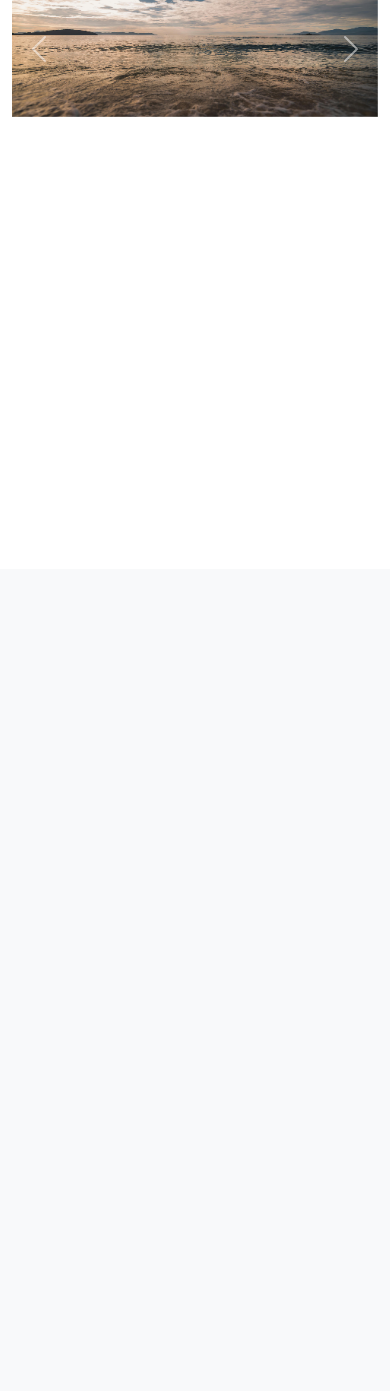
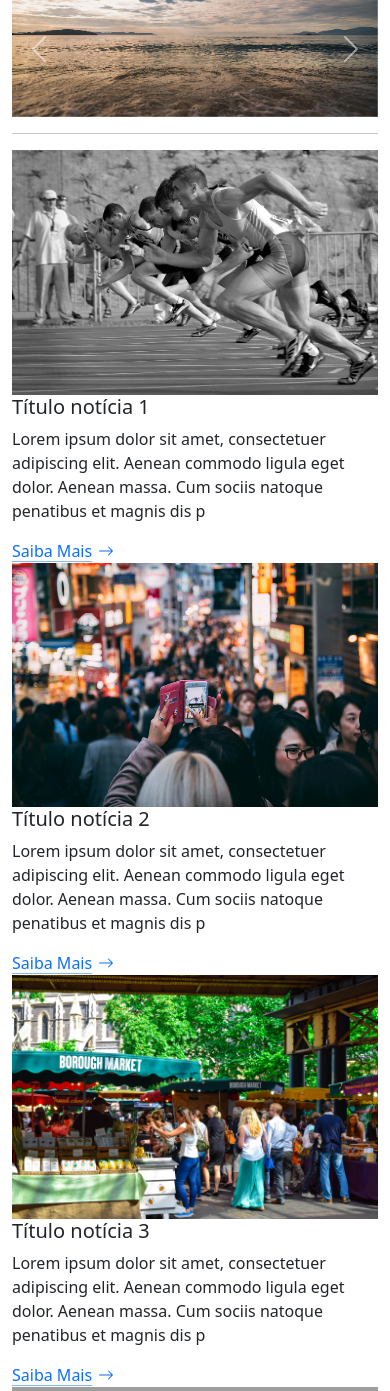
Before and after one commit to atalibaneto/TI37, a PHP site: page /index.php in a window 390 px wide. Shown: the part 275-1666 px from the top of the page. Before the commit the page ends 392 px from the top, so only its background shows below. Run offline with PHP 8.4, Linux system fonts and the light colour scheme; data that the repository does not hold is empty; grey boxes are pictures that could not be loaded.

Commit message:
Aula 13/08/2026 - [página inicial]

```diff
--- a/DesenvolveWEB/php/news/index.php
+++ b/DesenvolveWEB/php/news/index.php
@@ -5,6 +5,7 @@
     <meta name="viewport" content="width=device-width, initial-scale=1.0">
     <title>.::Notícias News::.</title>
     <link href="https://cdn.jsdelivr.net/npm/bootstrap@5.3.8/dist/css/bootstrap.min.css" rel="stylesheet" integrity="sha384-sRIl4kxILFvY47J16cr9ZwB07vP4J8+LH7qKQnuqkuIAvNWLzeN8tE5YBujZqJLB" crossorigin="anonymous">
+    <link rel="stylesheet" href="https://cdn.jsdelivr.net/npm/bootstrap-icons@1.13.1/font/bootstrap-icons.min.css">
 </head>
 <body>
     <section id="navegacao">
@@ -93,15 +94,63 @@
                 <span class="visually-hidden">Next</span>
                 </button>
             </div>
+            <hr>
         </div>
     </section>
-
-
-
-
-
-
-
+    <!-- Últimas notícias -->
+     <section id="noticias">
+        <div class="container">
+            <div class="row">
+                <div class="col-md-3">
+                    <img src="imagens/n1.jpg" class="img-fluid">
+                    <h5>Título notícia 1</h5>
+                    <p>Lorem ipsum dolor sit amet, consectetuer adipiscing elit. Aenean commodo ligula eget dolor. Aenean massa. Cum sociis natoque penatibus et magnis dis p</p>
+                    <a href="#" class="icon-link icon-link-hover">Saiba Mais
+                        <svg xmlns="http://www.w3.org/2000/svg" class="bi" viewBox="0 0 16 16" aria-hidden="true">
+                        <path d="M1 8a.5.5 0 0 1 .5-.5h11.793l-3.147-3.146a.5.5 0 0 1 .708-.708l4 4a.5.5 0 0 1 0 .708l-4 4a.5.5 0 0 1-.708-.708L13.293 8.5H1.5A.5.5 0 0 1 1 8z"/>
+                        </svg>
+                    </a>
+                </div>
+                <div class="col-md-3">
+                    <img src="imagens/n2.jpg" class="img-fluid">
+                    <h5>Título notícia 2</h5>
+                    <p>Lorem ipsum dolor sit amet, consectetuer adipiscing elit. Aenean commodo ligula eget dolor. Aenean massa. Cum sociis natoque penatibus et magnis dis p</p>
+                    <a href="#" class="icon-link icon-link-hover">Saiba Mais
+                        <svg xmlns="http://www.w3.org/2000/svg" class="bi" viewBox="0 0 16 16" aria-hidden="true">
+                        <path d="M1 8a.5.5 0 0 1 .5-.5h11.793l-3.147-3.146a.5.5 0 0 1 .708-.708l4 4a.5.5 0 0 1 0 .708l-4 4a.5.5 0 0 1-.708-.708L13.293 8.5H1.5A.5.5 0 0 1 1 8z"/>
+                        </svg>
+                    </a>
+                </div>
+                <div class="col-md-3">
+                    <img src="imagens/n3.jpg" class="img-fluid">
+                    <h5>Título notícia 3</h5>
+                    <p>Lorem ipsum dolor sit amet, consectetuer adipiscing elit. Aenean commodo ligula eget dolor. Aenean massa. Cum sociis natoque penatibus et magnis dis p</p>
+                    <a href="#" class="icon-link icon-link-hover">Saiba Mais
+                        <svg xmlns="http://www.w3.org/2000/svg" class="bi" viewBox="0 0 16 16" aria-hidden="true">
+                        <path d="M1 8a.5.5 0 0 1 .5-.5h11.793l-3.147-3.146a.5.5 0 0 1 .708-.708l4 4a.5.5 0 0 1 0 .708l-4 4a.5.5 0 0 1-.708-.708L13.293 8.5H1.5A.5.5 0 0 1 1 8z"/>
+                        </svg>
+                    </a>
+                </div>
+                <div class="col-md-3">
+                    <img src="imagens/n4.jpg" class="img-fluid">
+                    <h5>Título notícia 4</h5>
+                    <p>Lorem ipsum dolor sit amet, consectetuer adipiscing elit. Aenean commodo ligula eget dolor. Aenean massa. Cum sociis natoque penatibus et magnis dis p</p>
+                    <a href="#" class="icon-link icon-link-hover">Saiba Mais
+                        <svg xmlns="http://www.w3.org/2000/svg" class="bi" viewBox="0 0 16 16" aria-hidden="true">
+                        <path d="M1 8a.5.5 0 0 1 .5-.5h11.793l-3.147-3.146a.5.5 0 0 1 .708-.708l4 4a.5.5 0 0 1 0 .708l-4 4a.5.5 0 0 1-.708-.708L13.293 8.5H1.5A.5.5 0 0 1 1 8z"/>
+                        </svg>
+                    </a>
+                </div>
+            </div>
+            <hr>
+        </div>
+     </section>
+<!-- Rodapé -->
+ <section id="rodape">
+    <div class="container text-center">
+        <p>Copyright &copy; 2026. Orgulhosamente feito com <i class="bi bi-heart-fill"></i> na Terra do Saci.</p>
+    </div>
+ </section>
 <script src="https://cdn.jsdelivr.net/npm/bootstrap@5.3.8/dist/js/bootstrap.bundle.min.js" integrity="sha384-FKyoEForCGlyvwx9Hj09JcYn3nv7wiPVlz7YYwJrWVcXK/BmnVDxM+D2scQbITxI" crossorigin="anonymous"></script>
 </body>
 </html>
```
Also changed, not shown: DesenvolveWEB/php/news/imagens/n1.jpg (added), DesenvolveWEB/php/news/imagens/n2.jpg (added), DesenvolveWEB/php/news/imagens/n3.jpg (added), 1 other file.
